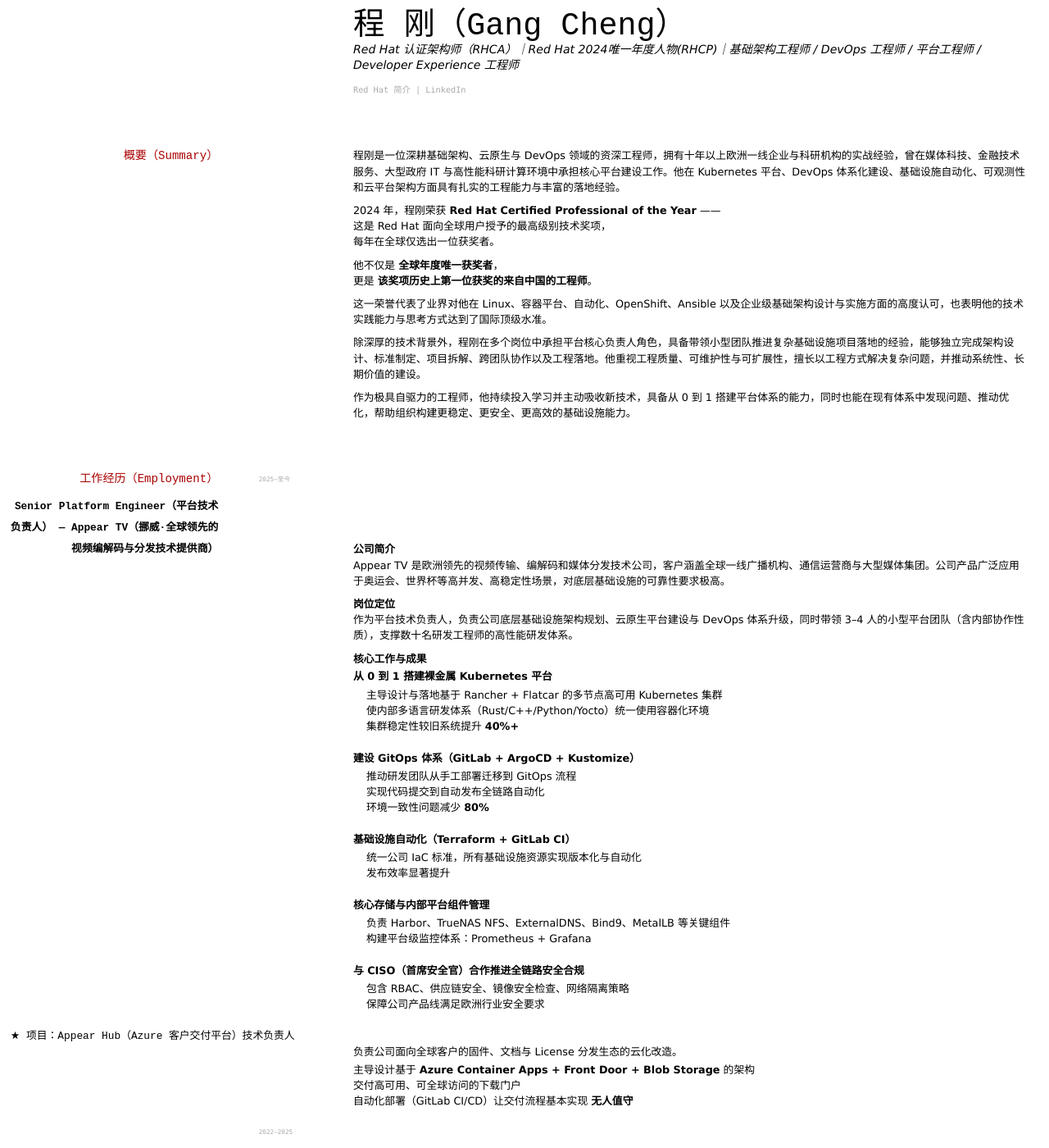
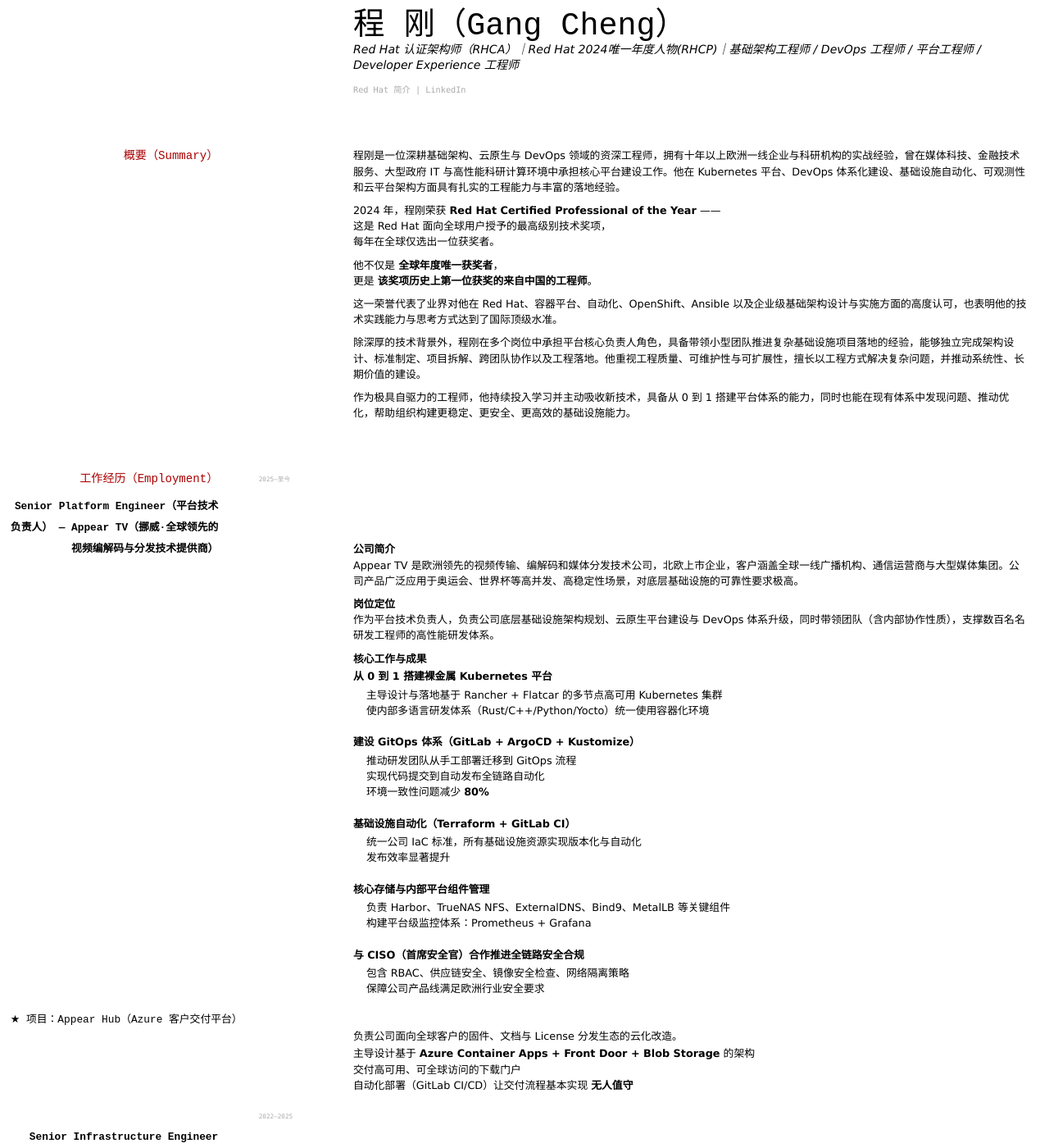
Before and after one commit to gcccheng/wugui, a Jekyll site: the page built from index.md, in a window 1280 px wide and 1400 px high. Shown: the whole window at 82% size. Built offline with Jekyll 4.4.1, drawn with Linux system fonts in a browser that asks for light colours; some of the changed text lies outside the part shown.

Commit message:
Update index.md

```diff
--- a/index.md
+++ b/index.md
@@ -23,7 +23,7 @@ Red Hat 认证架构师（RHCA）｜Red Hat 2024唯一年度人物(RHCP)｜基
 他不仅是 **全球年度唯一获奖者**，
 更是 **该奖项历史上第一位获奖的来自中国的工程师**。
 
-这一荣誉代表了业界对他在 Linux、容器平台、自动化、OpenShift、Ansible 以及企业级基础架构设计与实施方面的高度认可，也表明他的技术实践能力与思考方式达到了国际顶级水准。
+这一荣誉代表了业界对他在 Red Hat、容器平台、自动化、OpenShift、Ansible 以及企业级基础架构设计与实施方面的高度认可，也表明他的技术实践能力与思考方式达到了国际顶级水准。
 
 除深厚的技术背景外，程刚在多个岗位中承担平台核心负责人角色，具备带领小型团队推进复杂基础设施项目落地的经验，能够独立完成架构设计、标准制定、项目拆解、跨团队协作以及工程落地。他重视工程质量、可维护性与可扩展性，擅长以工程方式解决复杂问题，并推动系统性、长期价值的建设。
 
@@ -36,17 +36,16 @@ Red Hat 认证架构师（RHCA）｜Red Hat 2024唯一年度人物(RHCP)｜基
 ### **Senior Platform Engineer（平台技术负责人） — Appear TV（挪威·全球领先的视频编解码与分发技术提供商）**
 
 **公司简介**
-Appear TV 是欧洲领先的视频传输、编解码和媒体分发技术公司，客户涵盖全球一线广播机构、通信运营商与大型媒体集团。公司产品广泛应用于奥运会、世界杯等高并发、高稳定性场景，对底层基础设施的可靠性要求极高。
+Appear TV 是欧洲领先的视频传输、编解码和媒体分发技术公司，北欧上市企业，客户涵盖全球一线广播机构、通信运营商与大型媒体集团。公司产品广泛应用于奥运会、世界杯等高并发、高稳定性场景，对底层基础设施的可靠性要求极高。
 
 **岗位定位**
-作为平台技术负责人，负责公司底层基础设施架构规划、云原生平台建设与 DevOps 体系升级，同时带领 3–4 人的小型平台团队（含内部协作性质），支撑数十名研发工程师的高性能研发体系。
+作为平台技术负责人，负责公司底层基础设施架构规划、云原生平台建设与 DevOps 体系升级，同时带领团队（含内部协作性质），支撑数百名名研发工程师的高性能研发体系。
 
 **核心工作与成果**
 
 - **从 0 到 1 搭建裸金属 Kubernetes 平台**
   - 主导设计与落地基于 Rancher + Flatcar 的多节点高可用 Kubernetes 集群
   - 使内部多语言研发体系（Rust/C++/Python/Yocto）统一使用容器化环境
-  - 集群稳定性较旧系统提升 **40%+**
 
 - **建设 GitOps 体系（GitLab + ArgoCD + Kustomize）**
   - 推动研发团队从手工部署迁移到 GitOps 流程
@@ -65,7 +64,7 @@ Appear TV 是欧洲领先的视频传输、编解码和媒体分发技术公司
   - 包含 RBAC、供应链安全、镜像安全检查、网络隔离策略
   - 保障公司产品线满足欧洲行业安全要求
 
-#### ★ 项目：Appear Hub（Azure 客户交付平台）技术负责人
+#### ★ 项目：Appear Hub（Azure 客户交付平台）
 负责公司面向全球客户的固件、文档与 License 分发生态的云化改造。
 
 - 主导设计基于 **Azure Container Apps + Front Door + Blob Storage** 的架构
```
Also changed, not shown: other parts of index.md (+4 -3 lines).
